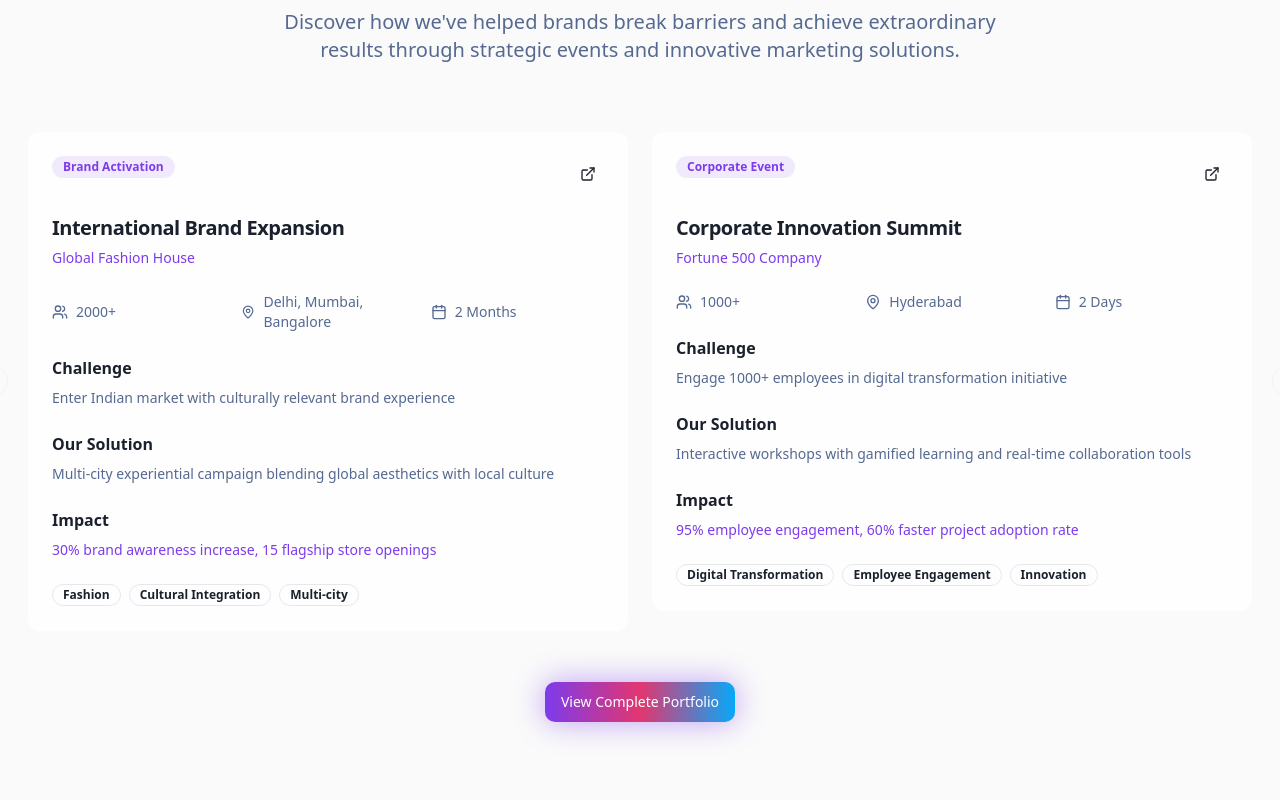
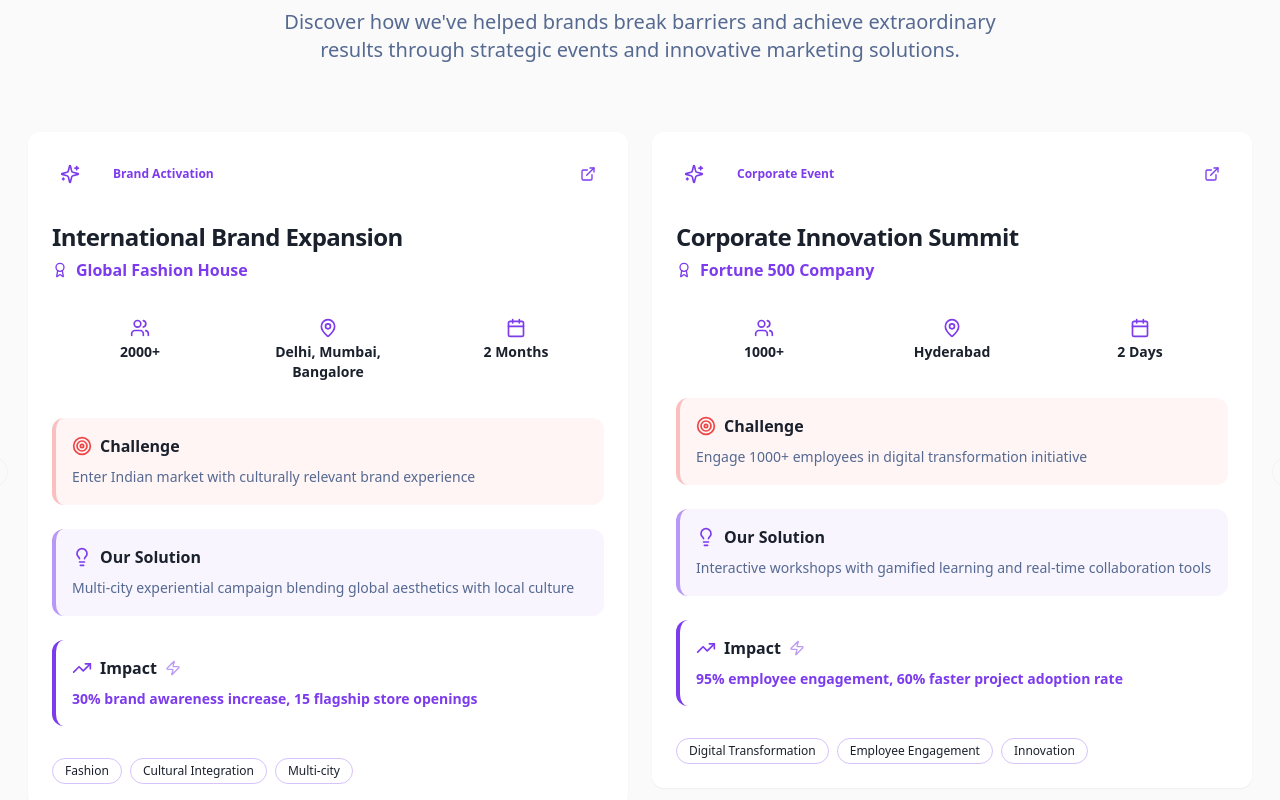
Before and after one commit to sharp119/krayons-ignite-experiences, a React (Vite) app: page / in a window 1280 px wide. Shown: the part 2700-3500 px from the top of the page. Built offline with nearby package versions, Linux system fonts and the light colour scheme.

Commit message:
Refactor success story cards
Make success story cards more engaging by adding visual flair and interactive elements.

```diff
--- a/src/components/Portfolio.tsx
+++ b/src/components/Portfolio.tsx
@@ -2,7 +2,7 @@ import { Card, CardContent, CardDescription, CardHeader, CardTitle } from "@/com
 import { Badge } from "@/components/ui/badge";
 import { Button } from "@/components/ui/button";
 import { Carousel, CarouselContent, CarouselItem, CarouselNext, CarouselPrevious } from "@/components/ui/carousel";
-import { ExternalLink, Calendar, MapPin, Users } from "lucide-react";
+import { ExternalLink, Calendar, MapPin, Users, Target, Lightbulb, TrendingUp, Sparkles, Award, Zap } from "lucide-react";
 import Autoplay from "embla-carousel-autoplay";
 
 const Portfolio = () => {
@@ -87,65 +87,89 @@ const Portfolio = () => {
             {caseStudies.map((study, index) => (
               <CarouselItem key={index} className="pl-2 md:pl-4 md:basis-1/2 lg:basis-1/2">
                 <div className="p-1">
-                  <Card className="card-hover card-tilt shadow-card border-0 bg-card/80 backdrop-blur-sm group overflow-hidden h-full transform hover:scale-[1.02] transition-all duration-300 hover:rotate-1">
-                    <CardHeader>
-                      <div className="flex justify-between items-start mb-4">
-                        <Badge variant="secondary" className="bg-primary/10 text-primary group-hover:bg-primary/20 transition-colors">
-                          {study.category}
-                        </Badge>
-                        <Button variant="ghost" size="sm" className="p-2 hover:scale-110 transition-transform icon-bounce">
-                          <ExternalLink className="w-4 h-4" />
+                  <Card className="card-hover card-tilt shadow-glow border-0 bg-gradient-to-br from-card/90 to-card/70 backdrop-blur-lg group overflow-hidden h-full transform hover:scale-[1.02] transition-all duration-500 hover:rotate-1 relative">
+                    {/* Animated Background Pattern */}
+                    <div className="absolute inset-0 bg-gradient-to-br from-primary/5 via-transparent to-secondary/5 opacity-0 group-hover:opacity-100 transition-opacity duration-500" />
+                    <div className="absolute top-0 right-0 w-32 h-32 bg-gradient-primary opacity-10 rounded-full blur-3xl group-hover:scale-150 transition-transform duration-700" />
+
+                    <CardHeader className="relative z-10">
+                      <div className="flex justify-between items-start mb-6">
+                        <div className="flex items-center gap-3">
+                          <div className="p-2 rounded-xl bg-gradient-primary/10 group-hover:bg-gradient-primary/20 transition-colors">
+                            <Sparkles className="w-5 h-5 text-primary group-hover:rotate-12 transition-transform duration-300" />
+                          </div>
+                          <Badge variant="secondary" className="bg-gradient-subtle text-primary font-semibold px-3 py-1 group-hover:scale-105 transition-transform">
+                            {study.category}
+                          </Badge>
+                        </div>
+                        <Button variant="ghost" size="sm" className="p-2 hover:scale-110 hover:bg-primary/10 rounded-full transition-all duration-300 group-hover:rotate-12">
+                          <ExternalLink className="w-5 h-5 text-primary" />
                         </Button>
                       </div>
 
-                      <CardTitle className="text-xl mb-2 group-hover:text-primary transition-colors">{study.title}</CardTitle>
-                      <CardDescription className="text-primary font-medium">
+                      <CardTitle className="text-2xl font-bold mb-3 group-hover:text-gradient transition-all duration-300 leading-tight">
+                        {study.title}
+                      </CardTitle>
+                      <CardDescription className="text-primary font-semibold text-base flex items-center gap-2">
+                        <Award className="w-4 h-4" />
                         {study.client}
                       </CardDescription>
                     </CardHeader>
 
-                    <CardContent className="space-y-6">
-                      {/* Event Details with Hover Effects */}
-                      <div className="grid grid-cols-3 gap-4 text-sm">
-                        <div className="flex items-center space-x-2 text-muted-foreground group-hover:text-foreground transition-colors">
-                          <Users className="w-4 h-4 icon-bounce" />
-                          <span>{study.attendees}</span>
+                    <CardContent className="space-y-6 relative z-10">
+                      {/* Event Details with Enhanced Design */}
+                      <div className="grid grid-cols-3 gap-3">
+                        <div className="flex flex-col items-center p-3 rounded-xl bg-gradient-subtle/50 group-hover:bg-gradient-subtle/80 transition-colors">
+                          <Users className="w-5 h-5 text-primary mb-1 group-hover:scale-110 transition-transform" />
+                          <span className="text-sm font-semibold text-foreground">{study.attendees}</span>
                         </div>
-                        <div className="flex items-center space-x-2 text-muted-foreground group-hover:text-foreground transition-colors">
-                          <MapPin className="w-4 h-4 icon-bounce" />
-                          <span>{study.location}</span>
+                        <div className="flex flex-col items-center p-3 rounded-xl bg-gradient-subtle/50 group-hover:bg-gradient-subtle/80 transition-colors">
+                          <MapPin className="w-5 h-5 text-primary mb-1 group-hover:scale-110 transition-transform" />
+                          <span className="text-sm font-semibold text-foreground text-center">{study.location}</span>
                         </div>
-                        <div className="flex items-center space-x-2 text-muted-foreground group-hover:text-foreground transition-colors">
-                          <Calendar className="w-4 h-4 icon-bounce" />
-                          <span>{study.duration}</span>
+                        <div className="flex flex-col items-center p-3 rounded-xl bg-gradient-subtle/50 group-hover:bg-gradient-subtle/80 transition-colors">
+                          <Calendar className="w-5 h-5 text-primary mb-1 group-hover:scale-110 transition-transform" />
+                          <span className="text-sm font-semibold text-foreground">{study.duration}</span>
                         </div>
                       </div>
 
-                      {/* Challenge */}
-                      <div className="transform group-hover:translate-x-1 transition-transform">
-                        <h4 className="font-semibold text-foreground mb-2">Challenge</h4>
-                        <p className="text-muted-foreground text-sm">{study.challenge}</p>
+                      {/* Challenge with Icon */}
+                      <div className="p-4 rounded-xl bg-destructive/5 border-l-4 border-destructive/30 transform group-hover:translate-x-1 transition-transform">
+                        <div className="flex items-center gap-2 mb-2">
+                          <Target className="w-5 h-5 text-destructive" />
+                          <h4 className="font-bold text-foreground">Challenge</h4>
+                        </div>
+                        <p className="text-muted-foreground text-sm leading-relaxed">{study.challenge}</p>
                       </div>
 
-                      {/* Solution */}
-                      <div className="transform group-hover:translate-x-1 transition-transform" style={{transitionDelay: '0.1s'}}>
-                        <h4 className="font-semibold text-foreground mb-2">Our Solution</h4>
-                        <p className="text-muted-foreground text-sm">{study.solution}</p>
+                      {/* Solution with Icon */}
+                      <div className="p-4 rounded-xl bg-primary/5 border-l-4 border-primary/50 transform group-hover:translate-x-1 transition-transform" style={{transitionDelay: '0.1s'}}>
+                        <div className="flex items-center gap-2 mb-2">
+                          <Lightbulb className="w-5 h-5 text-primary" />
+                          <h4 className="font-bold text-foreground">Our Solution</h4>
+                        </div>
+                        <p className="text-muted-foreground text-sm leading-relaxed">{study.solution}</p>
                       </div>
 
-                      {/* Impact */}
-                      <div className="transform group-hover:translate-x-1 transition-transform" style={{transitionDelay: '0.2s'}}>
-                        <h4 className="font-semibold text-foreground mb-2">Impact</h4>
-                        <p className="text-sm font-medium text-primary group-hover:scale-105 transition-transform origin-left">{study.impact}</p>
+                      {/* Impact with Enhanced Styling */}
+                      <div className="p-4 rounded-xl bg-gradient-primary/10 border-l-4 border-primary transform group-hover:translate-x-1 transition-transform" style={{transitionDelay: '0.2s'}}>
+                        <div className="flex items-center gap-2 mb-2">
+                          <TrendingUp className="w-5 h-5 text-primary" />
+                          <h4 className="font-bold text-foreground">Impact</h4>
+                          <Zap className="w-4 h-4 text-primary animate-pulse" />
+                        </div>
+                        <p className="text-sm font-bold text-primary group-hover:scale-105 transition-transform origin-left leading-relaxed">
+                          {study.impact}
+                        </p>
                       </div>
 
-                      {/* Tags with Staggered Animation */}
-                      <div className="flex flex-wrap gap-2">
+                      {/* Enhanced Tags */}
+                      <div className="flex flex-wrap gap-2 pt-2">
                         {study.tags.map((tag, tagIndex) => (
                           <Badge
                             key={tagIndex}
                             variant="outline"
-                            className="text-xs hover:bg-primary/10 hover:scale-105 transition-all duration-200"
+                            className="text-xs font-medium px-3 py-1 rounded-full border-primary/30 bg-gradient-primary/5 hover:bg-gradient-primary/20 hover:scale-110 hover:border-primary/60 transition-all duration-300 cursor-pointer"
                             style={{transitionDelay: `${tagIndex * 0.1}s`}}
                           >
                             {tag}
```
